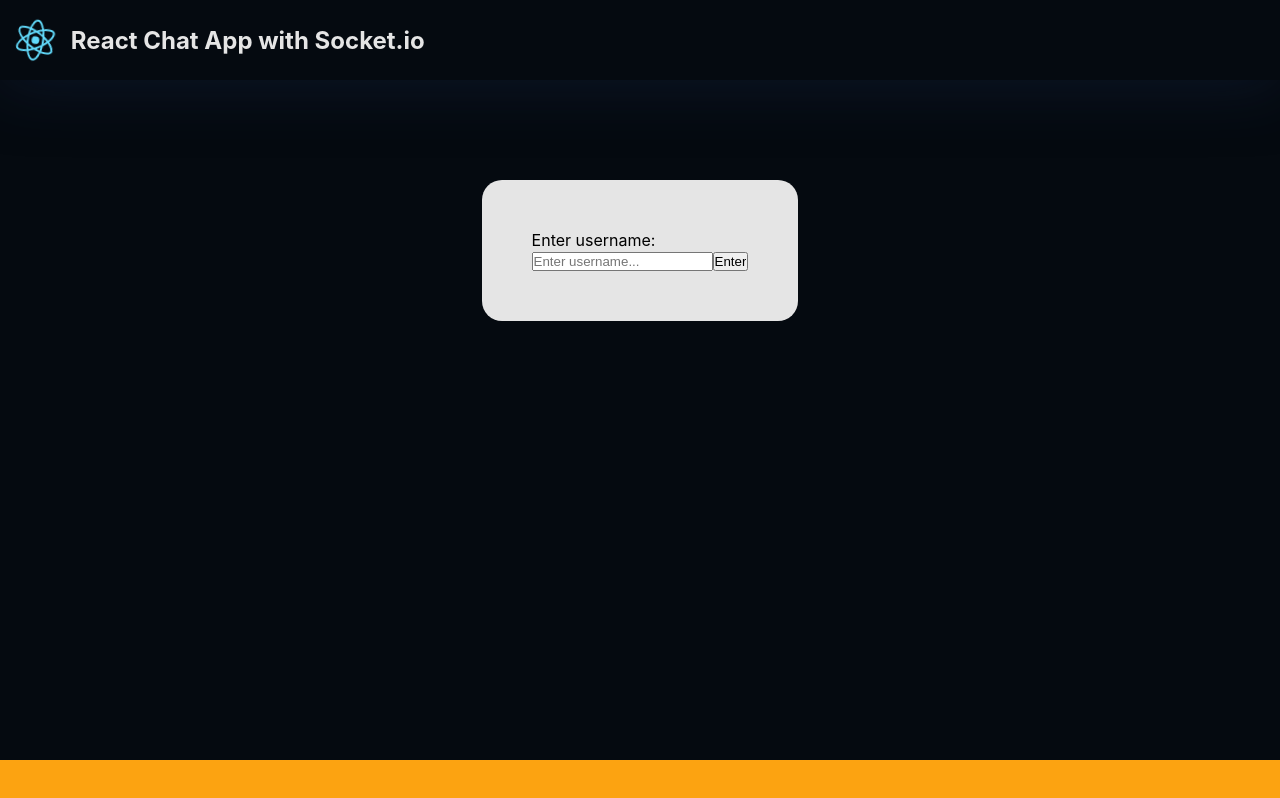
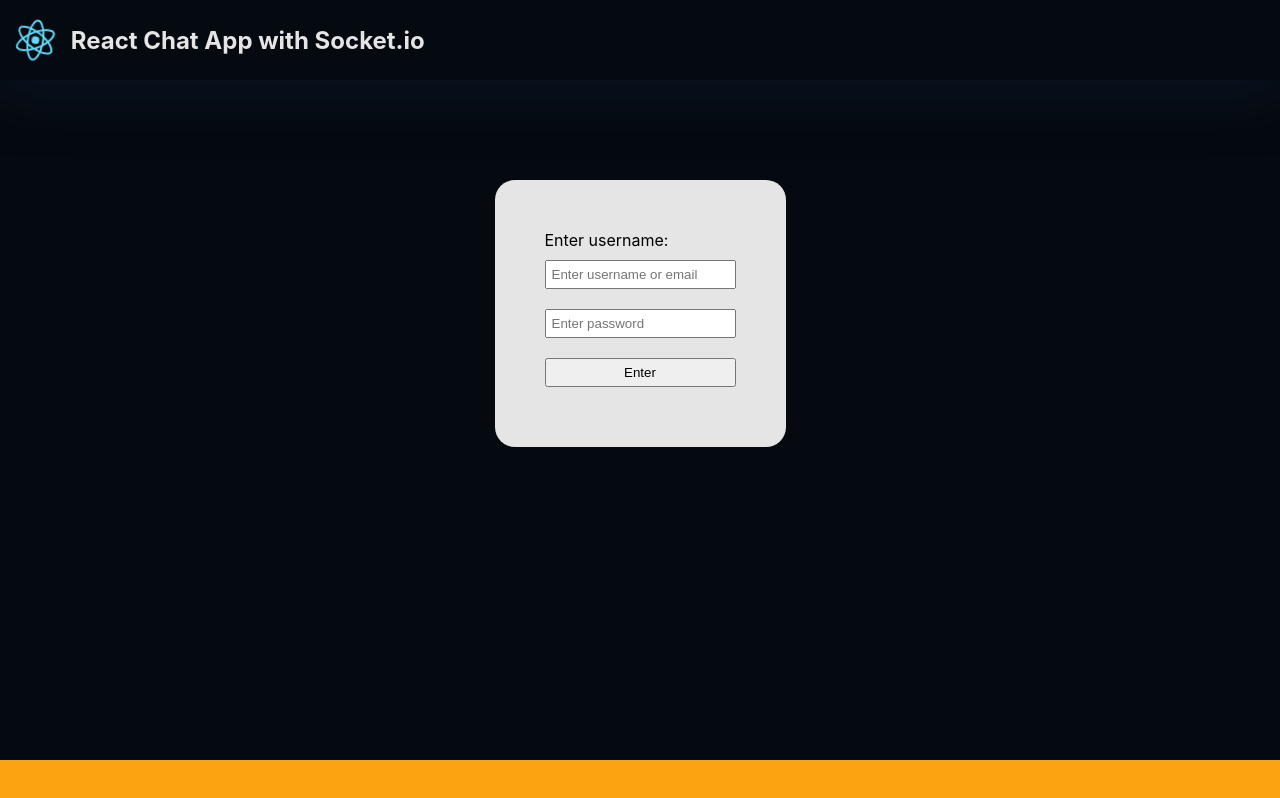
Before and after one commit to MilenaGiachetti/react-chat, a React (Create React App) app in the folder client/: page / in a window 1280 px wide. Built offline with nearby package versions, Linux system fonts and the light colour scheme.

Commit message:
Connect front login to server

```diff
--- a/client/src/App.js
+++ b/client/src/App.js
@@ -2,11 +2,25 @@ import React, {useState} from 'react';
 import { BrowserRouter, Route, Switch, Redirect } from 'react-router-dom';
 import logo from './logo.svg';
 import classes from './App.module.scss';
-import Login from './routes/Login/Login';
+import Auth from './routes/Auth/Auth';
 import ChatLayout from './routes/ChatLayout/ChatLayout';
+import axios from 'axios';
 
 const App = () => {
 	const [username, setUsername] = useState('');
+
+	const checkAuth = (authUsername, authPassword) => {
+		setUsername(authUsername);
+		const credentials = {
+			username: authUsername,
+			password: authPassword
+		};
+		// axios hace el stringify automáticamente de un js object a JSON data (hizo lo mismo en sentido contrario en el GET)
+		axios.post('http://127.0.0.1:4001/users/login', credentials)
+			.then(response => {
+				console.log(response);
+			});
+	}
 
 	return (
 		<BrowserRouter>
@@ -21,7 +35,7 @@ const App = () => {
 					{
 						username
 						? <Route path="/" render={() => <ChatLayout username={username}/>}/>
-						: <Route path="/" exact  render={() => <Login onSubmitAction={(newUsername) => setUsername(newUsername)}/>}/>
+						: <Route path="/" exact  render={() => <Auth onSubmitAction={(authUsername, authPassword) => checkAuth(authUsername, authPassword)}/>}/>
 					}
 					<Redirect from="/" to="/" />
 				</Switch>
--- a/client/src/Components/SignIn/SignIn.js
+++ b/client/src/Components/SignIn/SignIn.js
@@ -2,23 +2,30 @@ import React, {useState} from 'react';
 import classes from './SignIn.module.scss';
 
 const SignIn = (props) => {
-	const [newUsername, setNewUsername] = useState('');
+	const [username, setUsername] = useState('');
+	const [password, setPassword] = useState('');
 
 	return (
 		<form
 			action="."
 			onSubmit={e => {
                 e.preventDefault();
-                props.onSubmitAction(newUsername)
+                props.onSubmitAction(username, password)
 			}}
 			className={classes.SignInCtn}
 		>
 			<p>Enter username:</p>
 			<input
 				type="text"
-				placeholder={'Enter username...'}
-				value={newUsername}
-				onChange={e => setNewUsername( e.target.value )}
+				placeholder={'Enter username or email'}
+				value={username}
+				onChange={e => setUsername(e.target.value)}
+			/>
+			<input
+				type="password"
+				placeholder={'Enter password'}
+				value={password}
+				onChange={e => setPassword(e.target.value)}
 			/>
 			<input type="submit" value='Enter' />
 		</form>
--- a/client/src/Components/SignIn/SignIn.module.scss
+++ b/client/src/Components/SignIn/SignIn.module.scss
@@ -1,10 +1,15 @@
 @import '../../assets/variables';
 
 .SignInCtn {
-    display: inline-block;
+    display: flex;
+    flex-direction: column;
     padding: 50px;
     border-radius: 20px;
     margin: 100px auto;
     background-color: $primary_light_color;
     // border: 2px solid $accent_color;
+    input {
+        margin: 10px 0;
+        padding: 5px;
+    }
 }
--- /dev/null
+++ b/client/src/routes/Auth/Auth.js
@@ -0,0 +1,11 @@
+import classes from './Auth.module.scss';
+import SignIn from '../../Components/SignIn/SignIn';
+
+const Auth = (props) => {
+	return (
+        <section className={classes.Auth}>
+            <SignIn onSubmitAction={(authUsername, authPassword) => props.onSubmitAction(authUsername, authPassword)}/>
+        </section>
+	)
+}
+export default Auth;
--- a/client/src/routes/Login/Login.module.scss
+++ b/client/src/routes/Auth/Auth.module.scss
@@ -1,6 +1,6 @@
 //@import '../../assets/variables';
 
-.Login {
+.Auth {
     width: 100%;
     height: 100%;
     display: flex;
--- a/client/src/routes/Login/Login.js
+++ /dev/null
@@ -1,11 +0,0 @@
-import classes from './Login.module.scss';
-import SignIn from '../../Components/SignIn/SignIn';
-
-const Login = (props) => {
-	return (
-        <section className={classes.Login}>
-            <SignIn onSubmitAction={(newUsername) => props.onSubmitAction(newUsername)}/>
-        </section>
-	)
-}
-export default Login;
```
Also changed, not shown: 1 other file (tests, documents, lock files or other folders).
